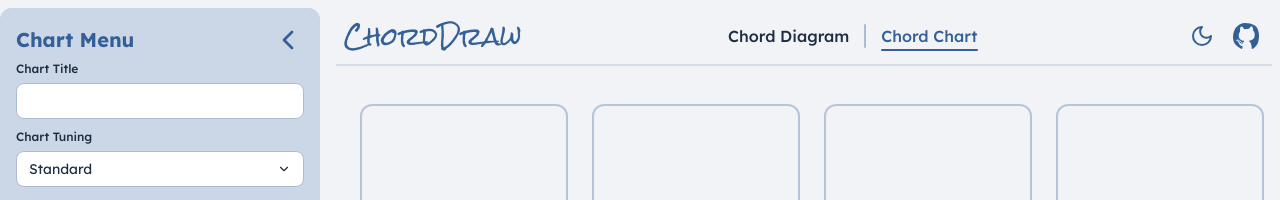
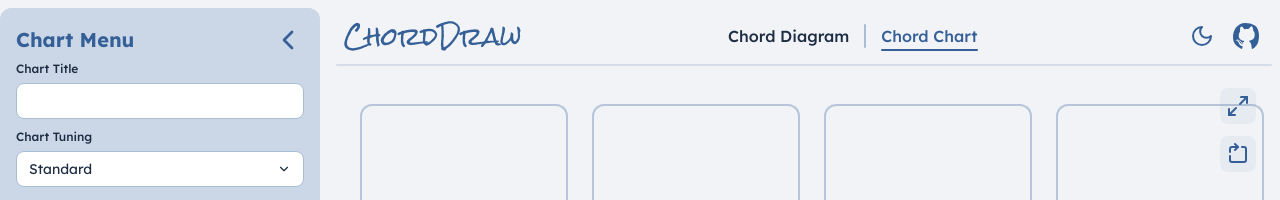
Before and after one commit to zstrait/chord-draw, a SvelteKit app: page /chart in a window 1280 px wide. Shown: the top 200 px of the page. Built offline with nearby package versions, Linux system fonts and the light colour scheme.

Commit message:
feat: add maximize and rotate controls to chart mode

```diff
--- a/src/lib/components/Content/ChartGrid.svelte
+++ b/src/lib/components/Content/ChartGrid.svelte
@@ -55,9 +55,9 @@
         </div>
     {/if}
     <div
-        class="col-start-1 grid gap-6"
+        class="col-start-1 grid items-start justify-items-center gap-6"
         style:grid-row={gridRow}
-        style:grid-template-columns={`repeat(${chart.columns}, 13rem)`}
+        style:grid-template-columns={`repeat(${chart.columns}, max-content)`}
     >
         {#each chart.slots as row, rowIndex}
             {#each row as slot, columnIndex (slot?.id ?? columnIndex)}
@@ -81,7 +81,10 @@
                         aria-current={selected ? "true" : undefined}
                         tabindex="-1"
                         data-chart-chord={slot.id}
-                        class="relative w-52 rounded-xl ring-primary focus-visible:outline-2 focus-visible:outline-offset-4 focus-visible:outline-primary"
+                        class="relative rounded-xl ring-primary focus-visible:outline-2 focus-visible:outline-offset-4 focus-visible:outline-primary"
+                        style:width={chord.rotation % 180
+                            ? "calc(13rem * 14 / 11)"
+                            : "13rem"}
                         class:ring-2={selected}
                         onpointerdown={() => onSelectChord(slot.id)}
                     >
@@ -112,7 +115,13 @@
                 {:else}
                     <button
                         type="button"
-                        class="flex aspect-[11/14] w-52 cursor-pointer items-center justify-center rounded-xl border-2 border-primary/30 bg-transparent text-primary hover:bg-primary/5 focus-visible:outline-2 focus-visible:outline-offset-2 focus-visible:outline-primary"
+                        class="flex cursor-pointer items-center justify-center rounded-xl border-2 border-primary/30 bg-transparent text-primary hover:bg-primary/5 focus-visible:outline-2 focus-visible:outline-offset-2 focus-visible:outline-primary"
+                        style:width={chart.settings.rotation % 180
+                            ? "calc(13rem * 14 / 11)"
+                            : "13rem"}
+                        style:aspect-ratio={chart.settings.rotation % 180
+                            ? "14 / 11"
+                            : "11 / 14"}
                         aria-label={`Add chord, row ${rowIndex + 1}, column ${columnIndex + 1}`}
                         onclick={() => onAddChord(rowIndex, columnIndex)}
                     >
--- a/src/lib/components/Content/Content.svelte
+++ b/src/lib/components/Content/Content.svelte
@@ -1,7 +1,7 @@
 <script lang="ts">
     import type { Chord } from "#lib/types.ts";
     import ChordEditor from "./ChordEditor.svelte";
-    import { Maximize2, Minimize2, RotateCwSquare } from "@lucide/svelte";
+    import WorkspaceControls from "./WorkspaceControls.svelte";
 
     type Props = {
         chord: Chord;
@@ -30,43 +30,13 @@
     style:margin-left={sidebarOpen ? "-1rem" : "-3rem"}
     style:padding-left={sidebarOpen ? "1.5rem" : "3.5rem"}
 >
-    <div class="absolute right-4 top-2 z-10 flex flex-col gap-3">
-        <div
-            class="tooltip tooltip-left"
-            data-tip={isMaximized ? "Minimize" : "Maximize"}
-        >
-            <button
-                type="button"
-                class="flex size-9 cursor-pointer items-center justify-center rounded-lg border-0 bg-primary/5 p-0 text-primary hover:bg-primary/15 focus-visible:outline-2 focus-visible:outline-offset-2 focus-visible:outline-primary"
-                aria-label={isMaximized
-                    ? "Restore panels"
-                    : "Maximize workspace"}
-                onclick={onMaximize}
-            >
-                {#if isMaximized}
-                    <Minimize2 size={24} color="currentColor" />
-                {:else}
-                    <Maximize2 size={24} color="currentColor" />
-                {/if}
-            </button>
-        </div>
-        <div class="tooltip tooltip-left" data-tip="Rotate">
-            <button
-                type="button"
-                class="flex size-9 cursor-pointer items-center justify-center rounded-lg border-0 bg-primary/5 p-0 text-primary hover:bg-primary/15 focus-visible:outline-2 focus-visible:outline-offset-2 focus-visible:outline-primary"
-                aria-label="Rotate drawing 90 degrees clockwise"
-                onclick={() =>
-                    onChordChange({ rotation: (chord.rotation + 90) % 360 })}
-            >
-                <RotateCwSquare
-                    size={24}
-                    color="currentColor"
-                    class="origin-center"
-                    style={`transform: rotate(${chord.rotation}deg)`}
-                />
-            </button>
-        </div>
-    </div>
+    <WorkspaceControls
+        rotation={chord.rotation}
+        {isMaximized}
+        {onMaximize}
+        onRotate={() =>
+            onChordChange({ rotation: (chord.rotation + 90) % 360 })}
+    />
     <div class="flex flex-1 items-center justify-center px-4 py-4">
         <ChordEditor
             {chord}
--- /dev/null
+++ b/src/lib/components/Content/WorkspaceControls.svelte
@@ -0,0 +1,55 @@
+<script lang="ts">
+    import { Maximize2, Minimize2, RotateCwSquare } from "@lucide/svelte";
+
+    let {
+        rotation,
+        onRotate,
+        onMaximize,
+        isMaximized,
+        rotateLabel = "Rotate drawing 90 degrees clockwise",
+    }: {
+        rotation: number;
+        onRotate: () => void;
+        onMaximize: () => void;
+        isMaximized: boolean;
+        rotateLabel?: string;
+    } = $props();
+</script>
+
+<div class="absolute right-4 top-2 z-10 flex flex-col gap-3">
+    <div
+        class="tooltip tooltip-left"
+        data-tip={isMaximized ? "Minimize" : "Maximize"}
+    >
+        <button
+            type="button"
+            class="flex size-9 cursor-pointer items-center justify-center rounded-lg border-0 bg-primary/5 p-0 text-primary hover:bg-primary/15 focus-visible:outline-2 focus-visible:outline-offset-2 focus-visible:outline-primary"
+            aria-label={isMaximized ? "Restore panels" : "Maximize workspace"}
+            onclick={onMaximize}
+        >
+            {#if isMaximized}
+                <Minimize2 size={24} color="currentColor" />
+            {:else}
+                <Maximize2 size={24} color="currentColor" />
+            {/if}
+        </button>
+    </div>
+    <div class="tooltip tooltip-left" data-tip="Rotate">
+        <button
+            type="button"
+            class="flex size-9 cursor-pointer items-center justify-center rounded-lg border-0 bg-primary/5 p-0 text-primary hover:bg-primary/15 focus-visible:outline-2 focus-visible:outline-offset-2 focus-visible:outline-primary"
+            aria-label={rotateLabel}
+            onclick={(event) => {
+                if (event.detail > 0) event.currentTarget.blur();
+                onRotate();
+            }}
+        >
+            <RotateCwSquare
+                size={24}
+                color="currentColor"
+                class="origin-center"
+                style={`transform: rotate(${rotation}deg)`}
+            />
+        </button>
+    </div>
+</div>
--- a/src/routes/chart/+page.svelte
+++ b/src/routes/chart/+page.svelte
@@ -4,6 +4,7 @@
     import ChartMenu from "#lib/components/Menu/ChartMenu.svelte";
     import Menu from "#lib/components/Menu/Menu.svelte";
     import ChartGrid from "#lib/components/Content/ChartGrid.svelte";
+    import WorkspaceControls from "#lib/components/Content/WorkspaceControls.svelte";
     import Toolbar from "#lib/components/Toolbar.svelte";
     import ConfirmModal from "#lib/components/ConfirmModal.svelte";
     import { createChartChord, createDefaultChart } from "#lib/chart.ts";
@@ -89,6 +90,35 @@
                 ),
             ),
         });
+    }
+
+    function rotate() {
+        if (selectedChord) {
+            updateChord(selectedChord.id, {
+                rotation: (selectedChord.chord.rotation + 90) % 360,
+            });
+        } else {
+            updateChart({
+                settings: {
+                    ...chart.settings,
+                    rotation: (chart.settings.rotation + 90) % 360,
+                },
+                slots: chart.slots.map((row) =>
+                    row.map((slot) =>
+                        slot
+                            ? {
+                                  ...slot,
+                                  chord: {
+                                      ...slot.chord,
+                                      rotation:
+                                          (slot.chord.rotation + 90) % 360,
+                                  },
+                              }
+                            : null,
+                    ),
+                ),
+            });
+        }
     }
 
     function resetStyling(id: string) {
@@ -233,6 +263,21 @@
             class="divider mt-0 mb-3.5 h-0.5 shrink-0 overflow-hidden rounded-full opacity-40 before:h-0.5 after:h-0.5"
             aria-hidden="true"
         ></div>
+        <div class="relative flex min-h-0 min-w-0 flex-1">
+            <WorkspaceControls
+                rotation={selectedChord?.chord.rotation ??
+                    chart.settings.rotation}
+                isMaximized={!menuOpen && !toolbarOpen}
+                onMaximize={() => {
+                    const openBoth = !menuOpen && !toolbarOpen;
+                    menuOpen = openBoth;
+                    toolbarOpen = openBoth;
+                }}
+                onRotate={rotate}
+                rotateLabel={selectedChord
+                    ? "Rotate active chord 90 degrees clockwise"
+                    : "Rotate all chords 90 degrees clockwise"}
+            />
             <main
                 data-chart-workspace
                 aria-label="Chord chart workspace"
@@ -251,6 +296,7 @@
                     onChordChange={updateChord}
                 />
             </main>
+        </div>
         <Toolbar
             subject="chart"
             isOpen={toolbarOpen}
```
Lines whose indentation alone changed are shown as unchanged.
